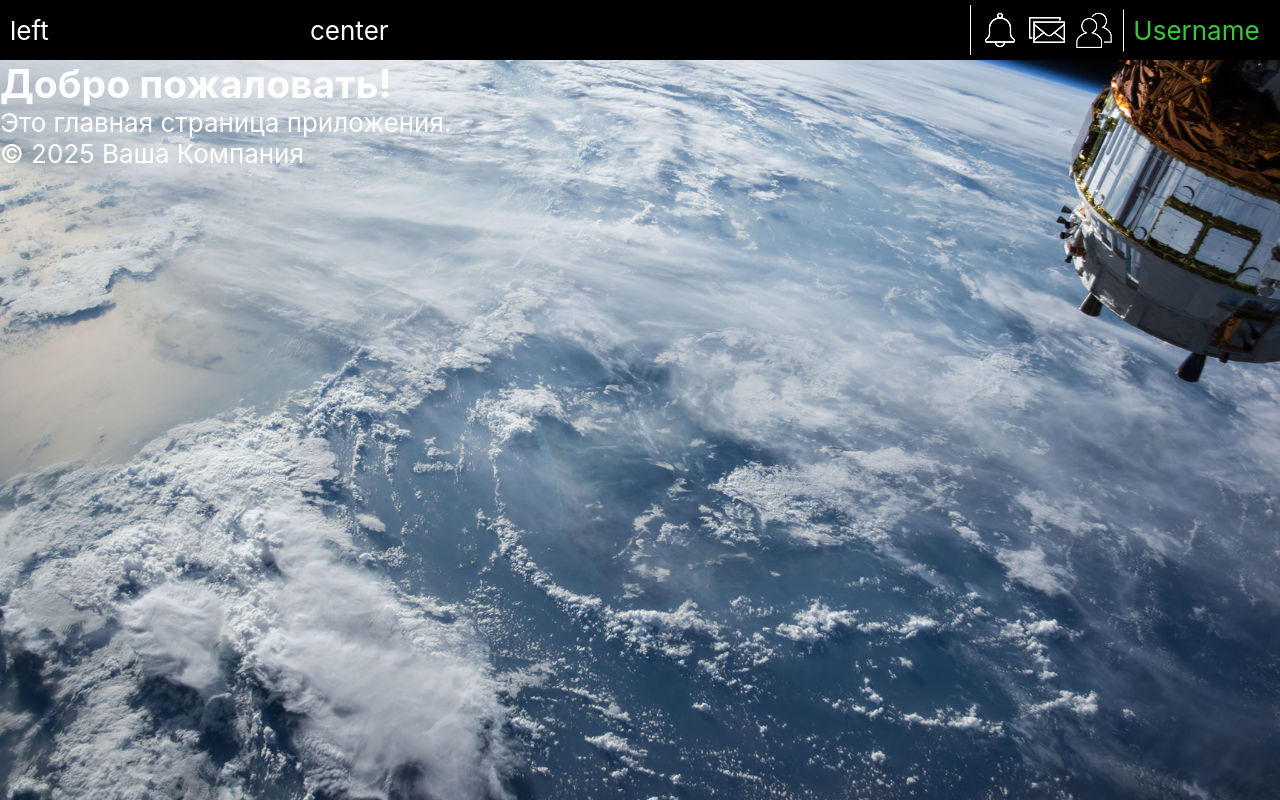
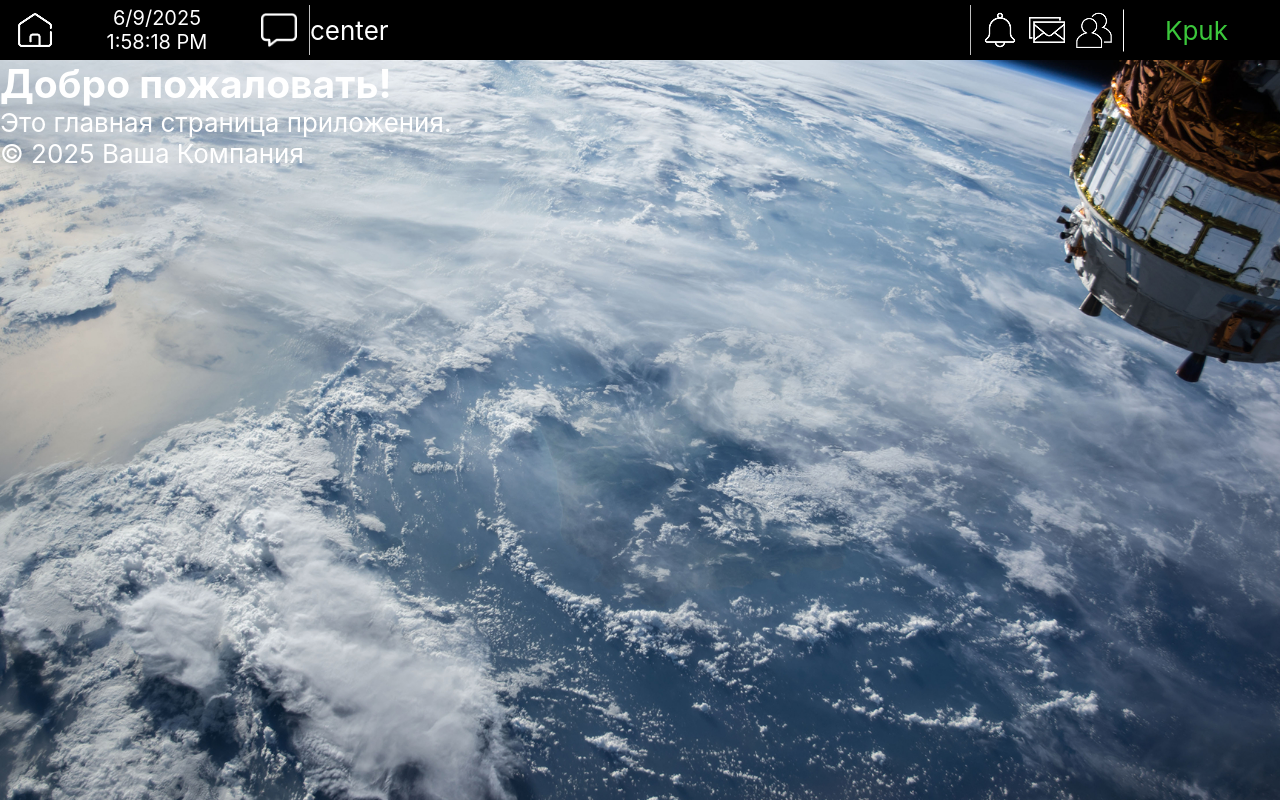
Before and after one commit to AJleKceuKpuk/necora-frontend, a React (Create React App) app: page / in a window 1280 px wide. Built offline with nearby package versions, Linux system fonts and the light colour scheme.

Commit message:
v0.03 Header start ok

```diff
--- a/src/App.jsx
+++ b/src/App.jsx
@@ -1,14 +1,17 @@
 // src/App.jsx
+import './index.css'
 import { Routes, Route } from 'react-router-dom';
 import Body from './layouts/Body';
 import Home from './pages/Start';
 import About from './pages/About';
+import './styles/icons.css'
 
 const App = () => {
   return (
     <Routes>
       <Route path="/" element={<Body />}>
         <Route index element={<Home />} />
+
 
         <Route path="about" element={<About />} />
       </Route>
--- a/src/components/Header/Header.jsx
+++ b/src/components/Header/Header.jsx
@@ -1,18 +1,17 @@
 // src/components/Header.jsx
 import './header.css';
-import notifications from '../../images/notification.png'
-import messages from '../../images/message.png'
-import friends from '../../images/friends.png'
+import useDateTime from '../../services/useDateTime';
+import * as icons from '../../images/images';
 
 
 const UserMenu = () => (
   <div className="header-right">
     <div className="header-user-buttons">
-      <div className="img-container img-36 header-button"><img src={notifications} alt="notifications" /></div>
-      <div className="img-container img-36 header-button"><img src={messages} alt="messages" /></div>
-      <div className="img-container img-36 header-button"><img src={friends} alt="friends" /></div>
+      <div className="img-container img-36 header-button"><img src={icons.notifications} alt="notifications" /></div>
+      <div className="img-container img-36 header-button"><img src={icons.messages} alt="messages" /></div>
+      <div className="img-container img-36 header-button"><img src={icons.friends} alt="friends" /></div>
     </div>
-    <div className="header-button profile-account pd-5">Username</div>
+    <div className="profile-account header-button pd-5">Kpuk</div>
   </div>
 );
 
@@ -24,17 +23,29 @@ const GuestMenu = () => (
 
 );
 
-const Header = ({ variant = "game", isAuthenticated = true}) => {
+
+const Header = ({ page = "", isAuthenticated = false}) => {
+
+  const dateTime = useDateTime();
 
   const menu = isAuthenticated ? <UserMenu /> : <GuestMenu />;
 
-  if (variant === 'game') {
+
+  if (page === 'game' && isAuthenticated === true) {
     return (
       <header className="header header-game-page">
-        <div>left</div>
+        <div className="header-left">
+            <div className="img-container img-36 br-5 header-button"><img src={icons.home} alt="home" /></div>
+            <div className='header-time'>
+              {dateTime.toLocaleDateString()} <br />
+              {dateTime.toLocaleTimeString()}
+            </div>
+            <div className="img-container img-36 br-5 header-button"><img src={icons.chat} alt="chat" /></div>
+        </div>
         <div className="header-center">
           center
         </div>
+
         {menu}
 
       </header>
@@ -43,7 +54,7 @@ const Header = ({ variant = "game", isAuthenticated = true}) => {
 
   return (
     <header className="header header-start-page">
-      <div className="header-left">
+      <div className="header-start-left">
         <ul className="header-start-buttons">
           <li className="header-button pd-5 br-5">Главная</li>
           <li className="header-button pd-5 br-5">Форум</li>
--- a/src/components/Header/header.css
+++ b/src/components/Header/header.css
@@ -1,3 +1,5 @@
+@import url("./../../index.css");
+
 .header{
     display: grid;
     height: 60px;
@@ -14,18 +16,33 @@
     grid-template-columns: 300px 1fr 300px;
 }
 
-.header-left{
+.header-start-left{
     height: 50px;
+}
+
+.header-time{
+    font-size: 20px;
 }
 
 .header-right{
     height: 50px;
     display: grid;
     grid-template-columns: 1fr 1fr;
-    border-left: 1px solid white;
+    border-left: 1px solid rgba(255, 255, 255, 0.75);
     text-align: center;
     align-items: center;
     padding-left: 5px;
+}
+
+.header-left{
+    height: 50px;
+    display: grid;
+    grid-template-columns: 50px 1fr 50px;
+    border-right: 1px solid rgba(255, 255, 255, 0.75);
+    text-align: center;
+    align-items: center;
+    padding-right: 5px;
+    place-items: center;
 }
 
 .header-start-buttons{
@@ -35,26 +52,6 @@
     align-items: center;
     gap: 10px;
 }
-
-.header-button{
-    cursor: pointer;
-    border: 1px solid rgba(0, 0, 0, 0);
-
-}
-
-.br-5{
-    border-radius: 5px;
-}
-
-.pd-5{
-    padding: 5px;
-}
-
-.header-button:hover{
-    background-color: #393939;
-    transition: all 0.3s;
-}
-
 
 .profile-account{
     border-left: 1px solid white;
@@ -69,40 +66,3 @@
     justify-content: center;
     place-items: center;
 }
-
-.img-container {
-    display: flex;
-    align-items: center;
-    justify-content: center;
-}
-
-.img-36 {
-    width: 40px;
-    height: 40px;
-}
-
-.img-36 img {
-    width: 36px;
-    height: 36px;
-}
-
-.img-25{
-    width: 30px;
-    height: 30px;
-}
-
-.img-25 img{
-    width: 25px;
-    height: 25px;
-}
-
-
-.img-15{
-    width: 20px;
-    height: 20px;
-}
-
-.img-15 img{
-    width: 15px;
-    height: 15px;
-}
--- /dev/null
+++ b/src/images/images.js
@@ -0,0 +1,14 @@
+// src/images/index.js
+import notifications from './notification.png';
+import messages from './message.png';
+import friends from './friends.png';
+import home from './home.png';
+import chat from './chat.png';
+
+export {
+  notifications,
+  messages,
+  friends,
+  home,
+  chat,
+};
--- /dev/null
+++ b/src/index.css
@@ -0,0 +1,4 @@
+@import url('./styles/body.css');
+@import url('./styles/button.css');
+@import url('./styles/icons.css');
+@import url('./styles/styles.css');
--- a/src/layouts/Body.jsx
+++ b/src/layouts/Body.jsx
@@ -1,12 +1,19 @@
 // src/layouts/Body.jsx
+import { useState } from 'react';
 import { Outlet } from 'react-router-dom';
 import Header from '../components/Header/Header';
 import Footer from '../components/Footer/Footer';
 
 const Body = () => {
+
+  const [page, setPage] = useState("game");
+  const [isAuthenticated, setIsAuthenticated] = useState(true);
+
+
+
   return (
     <div className="body">
-      <Header />
+      <Header page={page} isAuthenticated={isAuthenticated} />
       <main>
         {/* Этот Outlet будет содержать маршрутизуемый контент */}
         <Outlet />
--- /dev/null
+++ b/src/services/useDateTime.jsx
@@ -0,0 +1,17 @@
+import { useState, useEffect } from 'react';
+
+const useDateTime = (interval = 1000) => {
+  const [dateTime, setDateTime] = useState(new Date());
+
+  useEffect(() => {
+    const timer = setInterval(() => {
+      setDateTime(new Date());
+    }, interval);
+
+    return () => clearInterval(timer);
+  }, [interval]);
+
+  return dateTime;
+};
+
+export default useDateTime;
--- a/src/styles/button.css
+++ b/src/styles/button.css
@@ -0,0 +1,9 @@
+.header-button{
+    cursor: pointer;
+    border: 1px solid rgba(0, 0, 0, 0);
+}
+
+.header-button:hover{
+    background-color: #393939;
+    transition: all 0.3s;
+}
--- /dev/null
+++ b/src/styles/icons.css
@@ -0,0 +1,36 @@
+.img-container {
+    display: flex;
+    align-items: center;
+    justify-content: center;
+}
+
+.img-36 {
+    width: 45px;
+    height: 45px;
+}
+
+.img-36 img {
+    width: 36px;
+    height: 36px;
+}
+
+.img-25{
+    width: 34px;
+    height: 34px;
+}
+
+.img-25 img{
+    width: 25px;
+    height: 25px;
+}
+
+
+.img-15{
+    width: 24px;
+    height: 24px;
+}
+
+.img-15 img{
+    width: 15px;
+    height: 15px;
+}
--- /dev/null
+++ b/src/styles/styles.css
@@ -0,0 +1,7 @@
+.br-5{
+    border-radius: 5px;
+}
+
+.pd-5{
+    padding: 5px;
+}
```
Also changed, not shown: src/images/chat.png (added), src/images/home.png (added).
